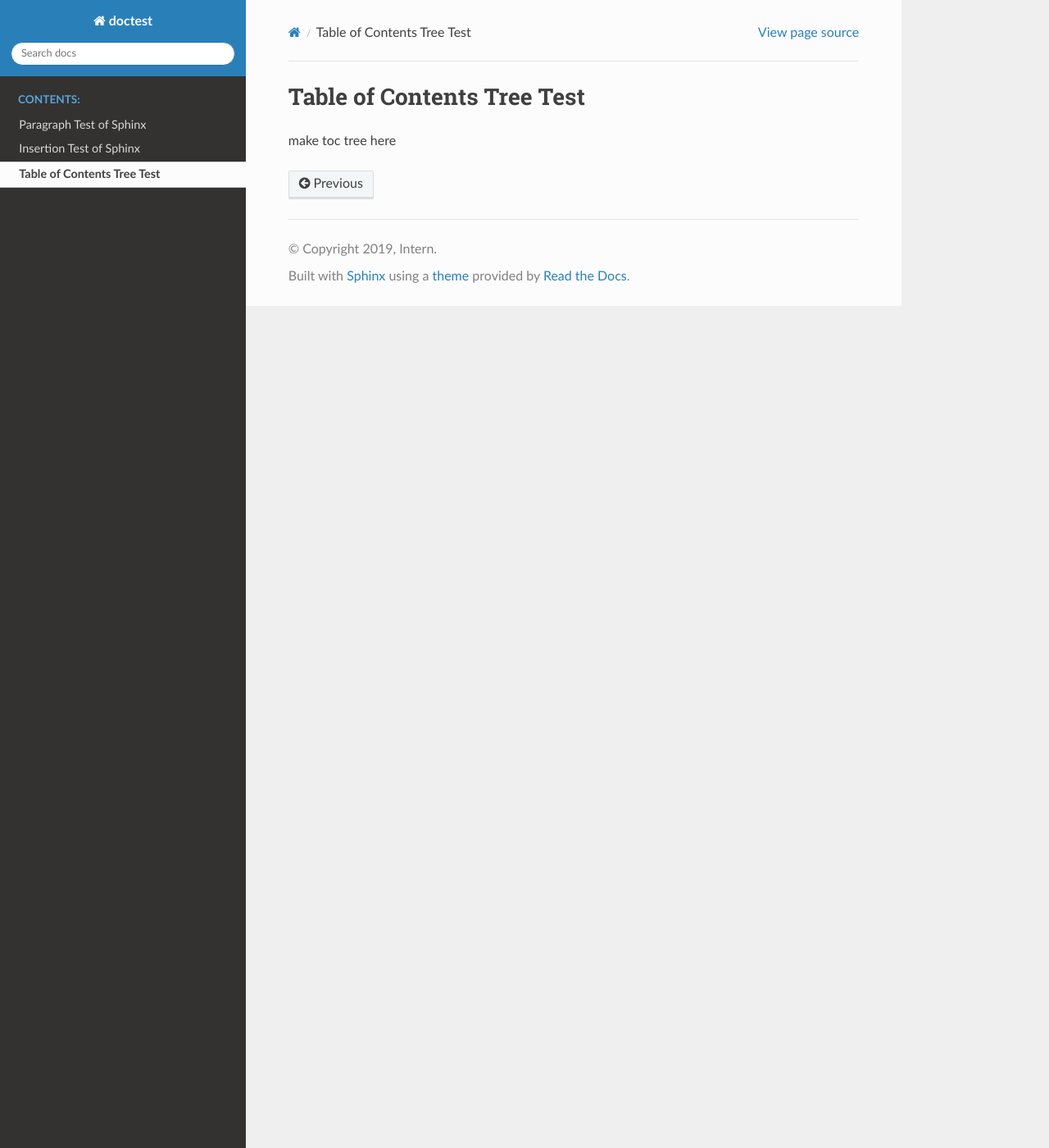
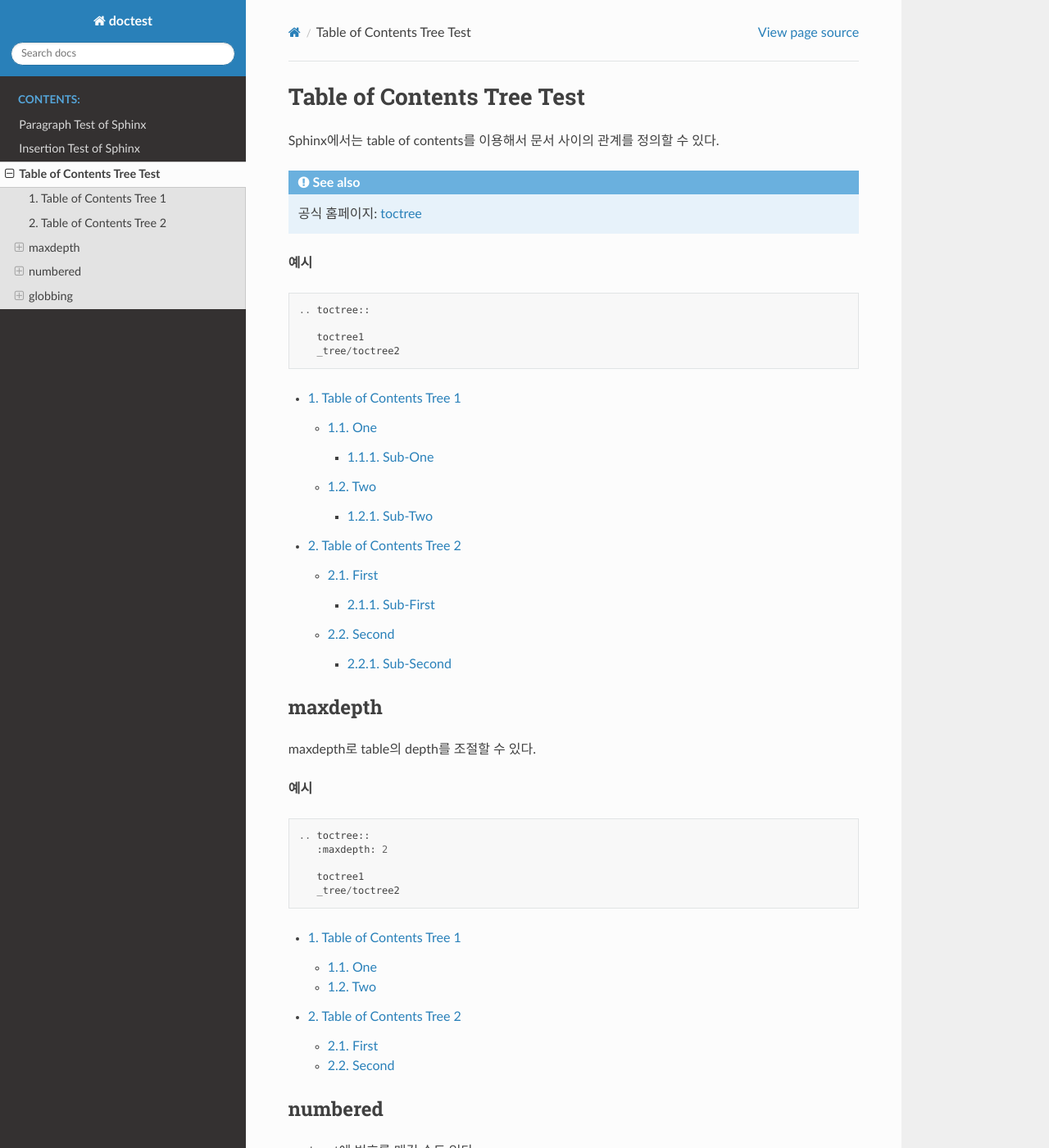
Before and after one commit to sjuuun/DocsTest, a Sphinx documentation site: the page built from docs/source/toctree_test.rst, in a window 1280 px wide and 1400 px high. Shown: the whole window at 82% size. Built offline with Sphinx 7.4.7 and the Read the Docs theme 2.0.0, drawn with Linux system fonts in a browser that asks for light colours; some of the changed text lies outside the part shown.

Commit message:
add toctree test

```diff
--- /dev/null
+++ b/docs/source/_tree/toctree2.rst
@@ -0,0 +1,20 @@
+Table of Contents Tree 2
+========================
+
+This is the second toctree
+
+First
+-----
+
+Sub-First
+^^^^^^^^^
+
+
+Second
+------
+
+Sub-Second
+^^^^^^^^^^
+
+
+Great!
--- a/docs/source/index.rst
+++ b/docs/source/index.rst
@@ -16,6 +16,10 @@ Sphinx guide documentation!
 
    paragraph_test
    insert_test
+
+.. toctree::
+   :maxdepth: 1
+
    toctree_test
 
 
--- /dev/null
+++ b/docs/source/toctree1.rst
@@ -0,0 +1,19 @@
+Table of Contents Tree 1
+========================
+
+This is the first toctree
+
+One
+-----
+
+Sub-One
+^^^^^^^
+
+
+Two
+------
+
+Sub-Two
+^^^^^^^
+
+Good Job!
--- a/docs/source/toctree_test.rst
+++ b/docs/source/toctree_test.rst
@@ -1,4 +1,79 @@
 Table of Contents Tree Test
 ===========================
 
-make toc tree here
+Sphinx에서는 table of contents를 이용해서 문서 사이의 관계를 정의할 수 있다.
+
+.. seealso::
+
+   공식 홈페이지: `toctree <https://www.sphinx-doc.org/en/master/usage/restructuredtext/directives.html>`_
+
+
+**예시** ::
+
+   .. toctree::
+
+      toctree1
+      _tree/toctree2
+
+.. toctree::
+
+   toctree1
+   _tree/toctree2
+
+
+maxdepth
+--------
+
+maxdepth로 table의 depth를 조절할 수 있다.
+
+**예시** ::
+
+   .. toctree::
+      :maxdepth: 2
+
+      toctree1
+      _tree/toctree2
+
+.. toctree::
+   :maxdepth: 2
+
+   toctree1
+   _tree/toctree2
+
+
+numbered
+--------
+
+contenct에  번호를 매길 수도 있다.
+
+**예시** ::
+
+   .. toctree::
+      :numbered:
+
+      toctree1
+      _tree/toctree2
+
+.. toctree::
+   :numbered:
+
+   toctree1
+   _tree/toctree2
+
+
+globbing
+--------
+
+globbing을 사용하여, 매칭된 document들을 전부 추가할 수도 있다.
+
+**예시** ::
+
+   .. toctree::
+      :glob:
+
+      toctree*
+
+.. toctree::
+   :glob:
+
+   toctree*
```
